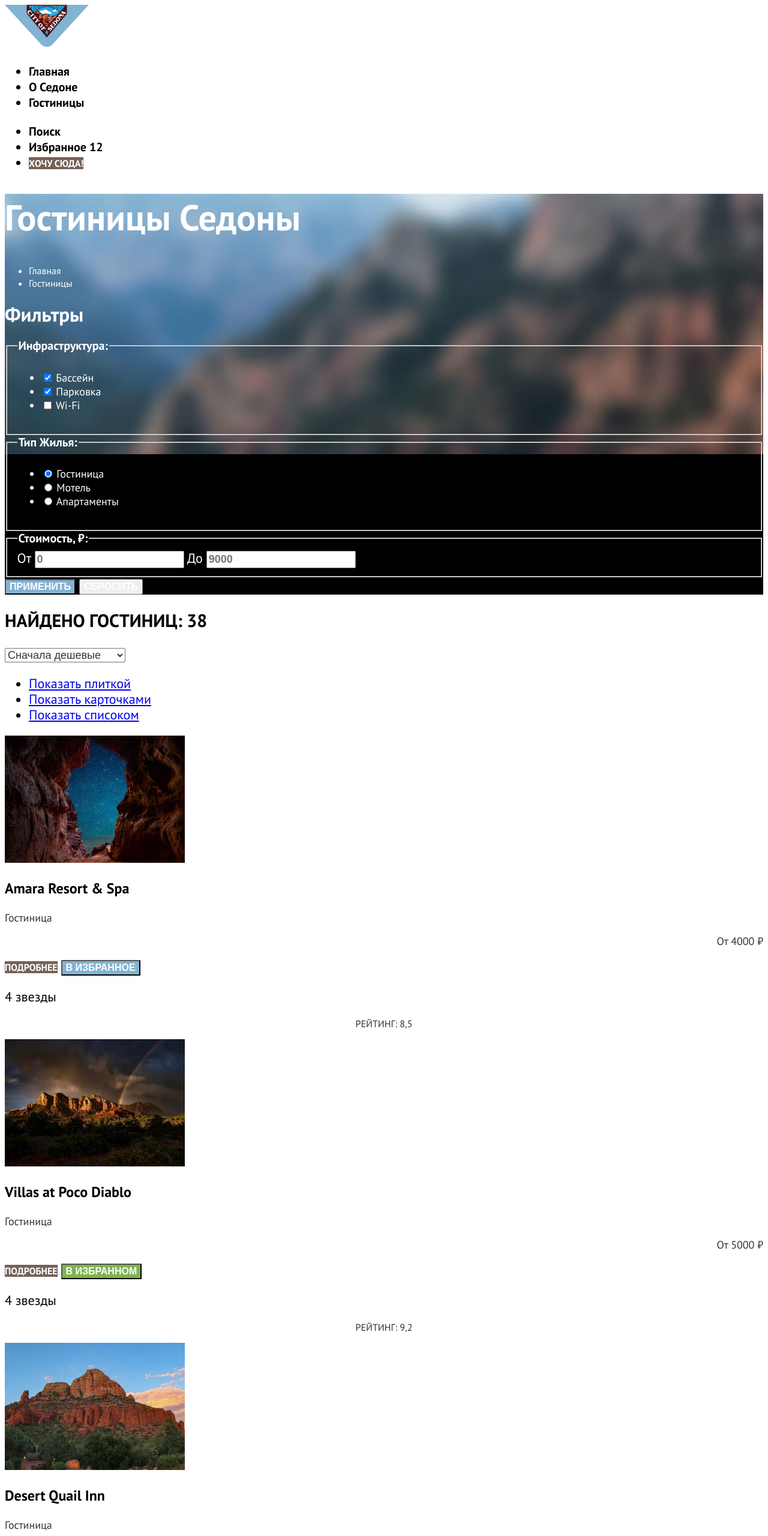
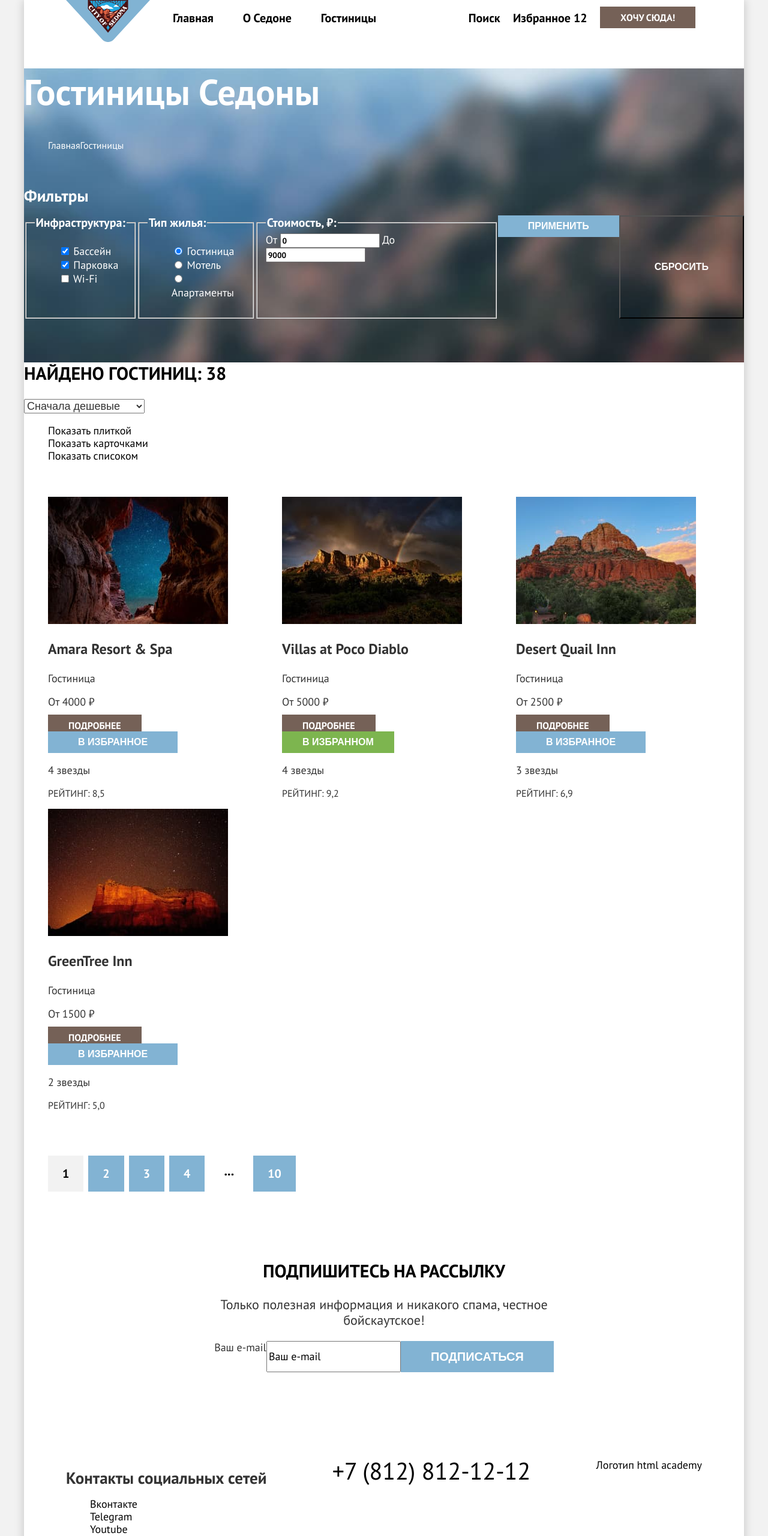
Before and after one commit to htmlacademy-htmlcss/2515573-sedona-2, a plain HTML site: page catalog.html in a window 1280 px wide. Shown: the top 2560 px of the page at 60% size. Drawn offline with Linux system fonts and the light colour scheme.

Commit message:
добавляет флексы

```diff
--- a/catalog.html
+++ b/catalog.html
@@ -8,23 +8,24 @@
   </head>
 
   <body>
+    <div class="container">
       <header class="page-header">
         <nav class="navigation">
-        <a class="logo" href="index.html">
+          <a class="logo" href="index.html" area-current="page">
             <img src="images/logo-header.svg" width="140" height="70" alt="Логотип сайта Седона">
           </a>
-        <ul class="navigation-list">
+          <ul class="navigation-list listing">
             <li class="navigation-item">
-            <a class="navigation-link" href="index.html">Главная</a>
+              <a class="navigation-link navigation-link-current" href="index.html" area-current="page">Главная</a>
             </li>
             <li class="navigation-item">
               <a class="navigation-link" href="#">О Седоне</a>
             </li>
             <li class="navigation-item">
-            <a class="navigation-link navigation-link-current" href="catalog.html" area-current="page">Гостиницы</a>
+              <a class="navigation-link" href="catalog.html">Гостиницы</a>
             </li>
           </ul>
-        <ul class="navigation-list navigation-user">
+          <ul class="navigation-user listing">
             <li class="navigation-item">
               <a class="navigation-link" href="#">
                 <span class="visually-hidden">
@@ -43,8 +44,7 @@
               </a>
             </li>
             <li class="navigation-item">
-            <a class="button button-navigation" href="#">Хочу сюда!</span>
-            </a>
+              <a class="button button-navigation" href="#">Хочу сюда!</a>
             </li>
           </ul>
         </nav>
@@ -52,8 +52,8 @@
       <main class="main-inner">
         <div class="hotels-inner">
           <header class="inner-header">
-        <h1 class="inner-header-title">Гостиницы Седоны</h1>
-        <ul class="breadcrumbs">
+            <h1 class="inner-header-lead">Гостиницы Седоны</h1>
+            <ul class="breadcrumbs listing">
               <li class="breadcrumbs-item">
                 <a class="breadcrumbs-link" href="index.html">
                   <span class="visually-hidden">
@@ -69,9 +69,10 @@
           <section class="filter-hotels">
             <h2 class="visually-hidden">Фильтры</h2>
             <form class="catalog-filter" action="https://echo.htmlacademy.ru/" method="get">
+              <div class= "filter-hotels-container">
               <fieldset class="catalog-filter-group">
                 <legend class="catalog-filter-title">Инфраструктура:</legend>
-            <ul class="catalog-filter-list">
+                <ul class="catalog-filter-list listing">
                   <li class="catalog-filter-item">
                     <label class="control">
                       <input class="control-input" type="checkbox" name="swimming-pool" checked>
@@ -93,7 +94,7 @@
               </fieldset>
               <fieldset class="catalog-filter-group">
                 <legend class="catalog-filter-title">Тип жилья:</legend>
-            <ul class="catalog-filter-list">
+                <ul class="catalog-filter-list listing">
                   <li class="catalog-filter-item">
                     <label class="control">
                       <input class="control-input" type="radio" name="hotels-group" value="hotel" checked>
@@ -115,49 +116,52 @@
               </fieldset>
               <fieldset class="catalog-filter-group">
                 <legend class="catalog-filter-title">Стоимость, ₽:</legend>
-            <label for="from-price">От</label>
-            <input class="field" placeholder="0" type="number" name="from-price" id="from-price" required>
-            <label for="to-price">До</label>
-            <input class="field" placeholder="9000" type="number" name="to-price" id="to-price" required>
+                <label class="visually-hidden" for="from-price">От</label>
+                <input class="price-field" placeholder="0" type="number" name="from-price" id="from-price" required>
+                <label class="visually-hidden" for="to-price">До</label>
+                <input class="price-field" placeholder="9000" type="number" name="to-price" id="to-price" required>
               </fieldset>
-          <button class="button button-apply" type="submit">Применить</button>
+              <button class="button button-apply btn-colored" type="submit">Применить</button>
               <button class="button-drop" type="reset">Сбросить</button>
+            </div>
             </form>
           </section>
         </div>
         <section class="catalog-hotels">
-        <h2 class="catalog-hotels-title">Найдено гостиниц: 38</h2>
+          <h2 class="catalog-hotels-lead subtitle">Найдено гостиниц: 38</h2>
           <select class="select-control" aria-label="Сортировка">
             <option value="cheap">Сначала дешевые</option>
             <option value="popular">Сначала популярные</option>
             <option value="expensive">Сначала дорогие</option>
           </select>
-        <ul class="catalog-hotels-view-list">
-          <li class="catalog-hotels-view-item">
+          <ul class="catalog-hotels-viewlist listing">
+            <li class="catalog-hotels-viewitem">
               <a class="button-hotels button-selected" href="#">
                 <span class="visually-hidden">Показать плиткой</span>
               </a>
             </li>
-          <li class="catalog-hotels-view-item">
+            <li class="catalog-hotels-viewitem">
               <a class="button-hotels" href="#">
                 <span class="visually-hidden">Показать карточками</span>
               </a>
             </li>
-          <li class="catalog-hotels-view-item">
+            <li class="catalog-hotels-viewitem">
               <a class="button-hotels" href="#">
                 <span class="visually-hidden">Показать списоком</span>
               </a>
             </li>
           </ul>
+          <div class="hotels-card-container">
           <div class="hotels-card">
             <a class="hotels-card-link" href="#">
-            <img class="hotels-card-image" src="images/hotels/hotel-1.jpg" width="300" height="212"alt="Расщелина на фоне звездного неба">
+              <img class="hotels-card-image" src="images/hotels/hotel-1.jpg" width="300" height="212"
+                alt="Расщелина на фоне звездного неба">
               <h3 class="hotels-card-title">Amara Resort & Spa</h3>
             </a>
             <p class="hotels-card-description">Гостиница</p>
             <p class="hotels-card-price">От 4000 ₽</p>
             <a class="button hotels-card-button" href="#">Подробнее</a>
-          <button class="button hotels-favourites" type="button">В Избранное</button>
+            <button class="button hotels-favourites btn-colored" type="button">В Избранное</button>
             <p class="stars four-stars">
               <span class="visually-hidden">4 звезды</span>
             </p>
@@ -165,13 +169,14 @@
           </div>
           <div class="hotels-card">
             <a class="hotels-card-link" href="#">
-            <img class="hotels-card-image" src="images/hotels/hotel-2.jpg" width="300" height="212" alt="Каньон, туча и радуга">
+              <img class="hotels-card-image" src="images/hotels/hotel-2.jpg" width="300" height="212"
+                alt="Каньон, туча и радуга">
               <h3 class="hotels-card-title">Villas at Poco Diablo</h3>
             </a>
             <p class="hotels-card-description">Гостиница</p>
             <p class="hotels-card-price">От 5000 ₽</p>
             <a class="button hotels-card-button" href="#">Подробнее</a>
-          <button class="button green" type="button">В Избранном</button>
+            <button class="button btn-favourites" type="button">В Избранном</button>
             <p class="stars four-stars">
               <span class="visually-hidden">4 звезды</span>
             </p>
@@ -179,13 +184,14 @@
           </div>
           <div class="hotels-card">
             <a class="hotels-card-link" href="#">
-            <img class="hotels-card-image" src="images/hotels/hotel-3.jpg" width="300" height="212" alt="Вечерний вид на каньон">
+              <img class="hotels-card-image" src="images/hotels/hotel-3.jpg" width="300" height="212"
+                alt="Вечерний вид на каньон">
               <h3 class="hotels-card-title">Desert Quail Inn</h3>
             </a>
             <p class="hotels-card-description">Гостиница</p>
             <p class="hotels-card-price">От 2500 ₽</p>
             <a class="button hotels-card-button" href="#">Подробнее</a>
-          <button class="button hotels-favourites" type="button">В Избранное</button>
+            <button class="button hotels-favourites btn-colored" type="button">В Избранное</button>
             <p class="stars three-stars">
               <span class="visually-hidden">3 звезды</span>
             </p>
@@ -193,19 +199,21 @@
           </div>
           <div class="hotels-card">
             <a class="hotels-card-link" href="#">
-            <img class="hotels-card-image" src="images/hotels/hotel-4.jpg" width="300" height="212" alt="Закатное солнце с видом на каньон">
+              <img class="hotels-card-image" src="images/hotels/hotel-4.jpg" width="300" height="212"
+                alt="Закатное солнце с видом на каньон">
               <h3 class="hotels-card-title">GreenTree Inn</h3>
             </a>
             <p class="hotels-card-description">Гостиница</p>
             <p class="hotels-card-price">От 1500 ₽</p>
             <a class="button hotels-card-button" href="#">Подробнее</a>
-          <button class="button hotels-favourites" type="button">В Избранное</button>
+            <button class="button hotels-favourites btn-colored" type="button">В Избранное</button>
             <p class="stars two-stars">
               <span class="visually-hidden">2 звезды</span>
             </p>
             <p class="hotels-rating">Рейтинг: 5,0</p>
           </div>
-        <ul class="pagination">
+        </div>
+          <ul class="pagination listing">
             <li class="pagination-item pagination-current">
               <a class="pagination-link">1</a>
             </li>
@@ -218,7 +226,7 @@
             <li class="pagination-item">
               <a class="pagination-link" href="#">4</a>
             </li>
-          <li class="pagination-item">
+            <li class="pagination-item dots">
               <span class="pagination-more">...</span>
             </li>
             <li class="pagination-item">
@@ -226,20 +234,24 @@
             </li>
           </ul>
         </section>
-      <section class="newsletter">
-        <h2 class="newsletter-lead">Подпишитесь на рассылку</h2>
-        <p>Только полезная информация и никакого спама, честное бойскаутское!</p>
+        <div class="newsletter-catalog centered">
+          <section class="newsletter-wrap">
+            <h2 class="newsletter-catalog-lead subtitle">Подпишитесь на рассылку</h2>
+            <p class="text">Только полезная информация и никакого спама, честное бойскаутское!</p>
             <form class="newsletter-form" action="https://echo.htmlacademy.ru/" method="post">
-          <label for="newsletter-email">Ваш e-mail</label>
-          <input class="field" placeholder="Ваш e-mail" type="email" name="newsletter-email" id="newsletter-email"
+              <label class="visually-hidden" for="newsletter-email">Ваш e-mail</label>
+              <input class="newsletter-field" placeholder="Ваш e-mail" type="email" name="newsletter-email" id="newsletter-email"
                 required>
-          <button class="button button-newsletter" type="submit">Подписаться</button>
+              <button class="button-newsletter btn btn-colored" type="submit">Подписаться</button>
+              </form>
           </section>
+        </div>
       </main>
       <footer class="page-footer">
+        <div class="page-footer-container">
         <section class="footer-social">
           <h2 class="visually-hidden">Контакты социальных сетей</h2>
-        <ul class="footer-social-list">
+          <ul class="footer-social-list listing">
             <li class="footer-social-item">
               <a class="button-social" href="https://vk.com/htmlacademy">
                 <span class="visually-hidden">Вконтакте</span>
@@ -262,7 +274,9 @@
         <a class="footer-logo" href="https://htmlacademy.ru/">
           <span class="visually-hidden">Логотип html academy</span>
         </a>
+      </div>
       </footer>
+    </div>
   </body>
 
 </html>
--- a/styles/styles.css
+++ b/styles/styles.css
@@ -2,7 +2,7 @@
   font-family: "PT Sans";
   font-style: normal;
   font-weight: 400;
-  src: url(../fonts/ptsans-400.woff2) format("woff2");
+  src: url("../fonts/ptsans-400.woff2") format("woff2");
   font-display: swap;
 }
 
@@ -10,16 +10,65 @@
   font-family: "PT Sans";
   font-style: normal;
   font-weight: 700;
-  src: url(../fonts/ptsans-700.woff2) format("woff2");
+  src: url("../fonts/ptsans-700.woff2") format("woff2");
   font-display: swap;
 }
 
+html {
+  height: 100%;
+}
+
 body {
+  margin: 0;
+  display: flex;
+  flex-direction: column;
+  min-height: 100%;
   font-family: "PT Sans", sans-serif;
-  font-size: 22px;
-  line-height: 26px;
-  color: #000000;
+  font-size: 18px;
+  line-height: 21px;
+  font-style: normal;
+  font-weight: 400;
+  color: #333333;
+  background-color: #F2F2F2;
+}
+
+.main-container {
+  flex-grow: 1;
+}
+
+.container {
+  width: 1200px;
+  margin-left: auto;
+  margin-right: auto;
+  box-shadow: 0 0 15px 0 rgba(0, 0, 0, 0.2);
   background-color: #FFFFFF;
+}
+
+.navigation {
+  display: flex;
+  margin: 0 auto;
+}
+
+.navigation-list {
+  display: flex;
+  justify-content: space-between;
+  margin-bottom: auto;
+  width: 339px;
+}
+
+.navigation-user {
+  display: flex;
+  justify-content: space-around;
+  margin-bottom: auto;
+  margin-left: auto;
+  margin-right: 70px;
+  width: 400px;
+}
+
+.logo {
+  width: 138px;
+  margin-left: 70px;
+  margin-bottom: auto;
 }
 
 .navigation-link {
@@ -27,8 +76,12 @@ body {
   line-height: 24px;
   font-weight: 700;
   text-align: center;
-  color: inherit;
+  color: #000000;
   text-decoration: none;
+}
+
+.listing {
+  list-style-type: none;
 }
 
 .button {
@@ -40,69 +93,247 @@ body {
   background-color: #756157;
   text-decoration: none;
   text-transform: uppercase;
+  padding: 8px 34px;
+  margin-bottom: auto;
 }
 
-.main-index {
+.main-hero {
   background-image: url("../images/index-background.jpg");
-  background-size: 100% auto;
+  background-size: cover;
   background-repeat: no-repeat;
-}
-
-.advantages, .services, .hotels, .newsletter {
+  background-color: antiquewhite;
+  min-height: 485px;
   text-align: center;
 }
 
-.advantages-lead, .services-lead, .hotels-lead, .newsletter-lead, .catalog-hotels-title {
+.main-hero-image {
+  padding-top: 51px;
+  padding-bottom: 82px;
+}
+
+.centered {
+  text-align: center;
+}
+
+.subtitle {
   font-size: 30px;
   line-height: 36px;
   font-weight: 700;
   text-transform: uppercase;
+  margin-top: 0;
+  color: #000000;
 }
 
-.advantages-title, .services-title {
+.caption {
   font-size: 24px;
   line-height: 28px;
   font-weight: 700;
   text-transform: uppercase;
+  color: #000000;
 }
 
-.advantages-description, .services-description {
-  font-size: 18px;
-  line-height: 21px;
+.advantages-container {
+  max-width: 651px;
+  margin: 69px 275px;
 }
 
-.colored {
+.advantages-list {
+  margin: 0 auto;
+  padding: 0;
+}
+
+.advantages-item {
+  padding: 81px 85px;
+  width: 400px;
+}
+
+.advantages-item-container {
+  display: flex;
+  justify-content: center;
+}
+
+.services-container {
+  max-width: 505px;
+  margin: 64px 348px;
+}
+
+.services-list {
+  display: flex;
+  margin: 0 auto;
+  padding: 0;
+  min-height: 385px;
+  justify-content: center;
+}
+
+.services-item {
+  padding: 81px 85px;
+  width: 400px;
+}
+
+.darkcolored {
   color: #FFFFFF;
   background-color: #82B3D3;
+  width: 400px;
 }
 
-.newsletter {
-  background-image: url("../images/subscribe.jpg");
-  background-size: 100% auto;
-  background-repeat: no-repeat;
-  color: #FFFFFF;
-  background-color: #000000;
+.lightcolored {
+  background-color: rgba(131, 179, 211, 0.12);
 }
 
-.button-all {
+.mediumcolored {
+  background-color: rgba(131, 179, 211, 0.2);
+}
+
+.caption-light {
+  color: #FFFFFF;
+}
+
+.btn {
   font-size: 20px;
   line-height: 36px;
   font-weight: 700;
   text-align: center;
   text-decoration: none;
   text-transform: uppercase;
+  color: #FFFFFF;
 }
 
-.newsletter-form .field {
+.hotels {
+  width: 592px;
+  margin: 0 auto;
+  padding-bottom: 96px;
+  padding-top: 96px;
+}
+
+.hotels-button {
+  background-color: #756157;
+  padding: 8px 50px;
+}
+
+.newsletter {
+  background-image: url("../images/subscribe.jpg");
+  background-size: cover;
+  background-repeat: no-repeat;
+  color: #FFFFFF;
+  padding-top: 96px;
+  padding-bottom: 104px;
+}
+
+.newsletter-wrap {
+  max-width: 684px;
+  margin: 0 auto;
+}
+
+.newsletter-lead {
+  color: #FFFFFF;
+}
+
+.newsletter-field::placeholder {
+  color: #000000;
+  opacity: 1;
+}
+.newsletter-form {
+ display: flex;
+ justify-content: center;
+}
+
+.newsletter-field {
+  font-family: "PT Sans", sans-serif;
   font-size: 18px;
   line-height: 24px;
+}
+
+.btn-colored {
+  background-color: #82B3D3;
+  padding: 8px 50px;
+  border: 0;
+}
+
+.text {
+  font-size: 22px;
+  line-height: 26px;
+}
+
+.page-footer a {
+  color: #000000;
+  text-decoration: none;
+}
+
+.footer-contacts-phone {
+  font-size: 40px;
+  line-height: 40px;
+  text-align: center;
+  font-style: normal;
   color: #000000;
 }
 
-.button-newsletter, .button-apply, .hotels-favourites {
-  background-color: #82B3D3;
+.footer-social-list {
+  margin-right: 195px;
 }
 
+.page-footer-container {
+  display: flex;
+  width: 1060px;
+  margin: 0 auto;
+  padding-top: 40px;
+  padding-bottom: 30px;
+  justify-content: space-between;
+}
+
+.hotels-inner {
+  background-image: url("../images/filter.jpg");
+  background-size: cover;
+  background-repeat: no-repeat;
+  color: #FFFFFF;
+  background-color: #000000;
+}
+
+.filter-hotels-container {
+  display: flex;
+  margin: 0 auto;
+  justify-content: space-between;
+  padding-bottom: 73px;
+}
+
+.inner-header-lead {
+  font-size: 60px;
+  line-height: 78px;
+  font-weight: 700;
+}
+
+.breadcrumbs {
+  display: flex;
+  font-size: 16px;
+  line-height: 21px;
+  padding-bottom: 40px;
+}
+
+
+.breadcrumbs-link {
+  color: #FFFFFF;
+  text-decoration: none;
+}
+
+.catalog-filter-title {
+  font-size: 20px;
+  line-height: 24px;
+  font-weight: 700;
+}
+
+.catalog-filter-item {
+  font-size: 18px;
+  line-height: 23px;
+}
+
+.price-field::placeholder {
+  color: #000000;
+  opacity: 1;
+}
+
+.price-field {
+  font-family: "PT Sans", sans-serif;
+  font-weight: 700;
+}
 
 .button-drop {
   font-size: 16px;
@@ -112,68 +343,20 @@ body {
   color: #FFFFFF;
   text-decoration: none;
   text-transform: uppercase;
-}
-
-.page-footer a {
-  color: inherit;
-  text-decoration: none;
-}
-
-.footer-contacts-phone {
-  font-size: 40px;
-  line-height: 40px;
-  text-align: center;
-  font-style: normal;
-}
-
-.hotels-inner {
-  background-image: url("../images/filter.jpg");
-  background-size: 100% auto;
-  background-repeat: no-repeat;
-  color: #FFFFFF;
-  background-color: #000000;
-}
-
-.inner-header-title {
-  font-size: 60px;
-  line-height: 78px;
-  font-weight: 700;
-}
-
-.breadcrumbs {
-  font-size: 16px;
-  line-height: 21px;
-}
-
-.breadcrumbs-link {
-  color: inherit;
-  text-decoration: none;
-}
-
-.catalog-filter-title {
-  font-size: 20px;
-  line-height: 24px;
-  font-weight: 700;
-  text-transform: capitalize;
-}
-
-.catalog-filter-item {
-  font-size: 18px;
-  line-height: 23px;
-}
-
-.catalog-filter-group .field {
-  font-size: 18px;
-  line-height: 23px;
-  font-weight: 700;
-  color: #000000;
-
+  background-color: transparent;
+  padding: 8px 57px;
+  margin:0;
 }
 
 .select-control {
   font-size: 18px;
   line-height: 21px;
   color: #333333;
+}
+
+.catalog-hotels-viewitem a {
+  color: #000000;
+  text-decoration: none;
 }
 
 .hotels-card-title {
@@ -187,29 +370,33 @@ body {
   text-decoration: none;
 }
 
-.hotels-card-description {
-  font-size: 18px;
-  line-height: 21px;
-  color: #333333;
-}
-
-.hotels-card-price {
-  font-size: 18px;
-  line-height: 21px;
-  color: #333333;
-  text-align: right;
-}
-
-.green {
+.btn-favourites {
   background-color: #7DB54F;
+  border: 0;
 }
 
 .hotels-rating {
   font-size: 16px;
   line-height: 20px;
-  text-align: center;
-  color: #333333;
   text-transform: uppercase;
+}
+
+.hotels-card {
+  width: 340px;
+}
+
+.hotels-card-container {
+  display: flex;
+  flex-wrap: wrap;
+  padding: 40px;
+  margin: 0 auto;
+  justify-content: space-between;
+}
+
+.pagination {
+display: flex;
+justify-content: flex-start;
+gap: 8px;
 }
 
 .pagination-item {
@@ -220,6 +407,19 @@ body {
   color: #FFFFFF;
   background-color: #82B3D3;
   text-transform: uppercase;
+  padding: 12px 24px;
+}
+
+.dots {
+  font-size: 22px;
+  line-height: 26px;
+  background-color: #FFFFFF;
+  color: #000000;
+}
+
+.pagination-link {
+  color: inherit;
+  text-decoration: none;
 }
 
 .pagination-current {
@@ -227,12 +427,7 @@ body {
   background-color: #F2F2F2;
 }
 
-.pagination-more {
-  font-size: 22px;
-  line-height: 26px;
+.newsletter-catalog {
+  padding-top: 96px;
+  padding-bottom: 104px;
 }
-
-.pagination-link {
-  color: inherit;
-  text-decoration: none;
-}
```
Also changed, not shown: index.html (+62 -43 lines). Lines whose indentation alone changed are shown as unchanged.
